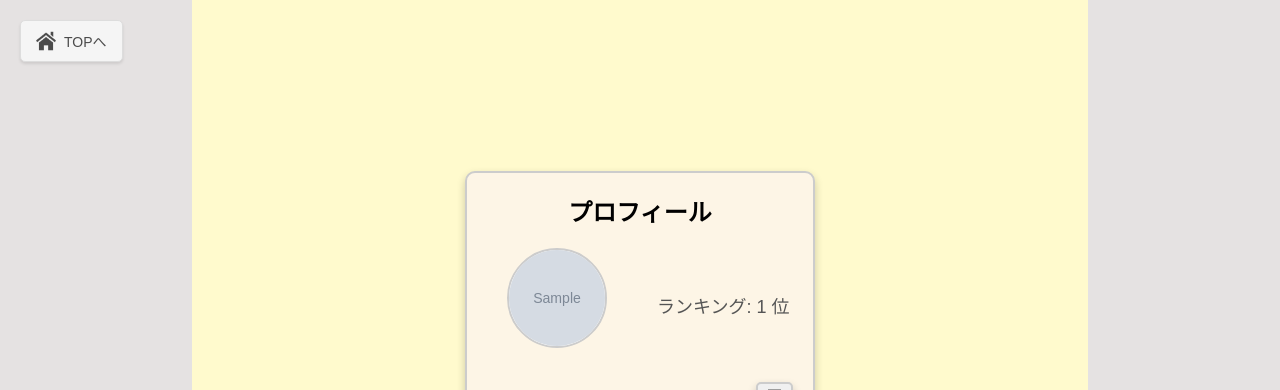
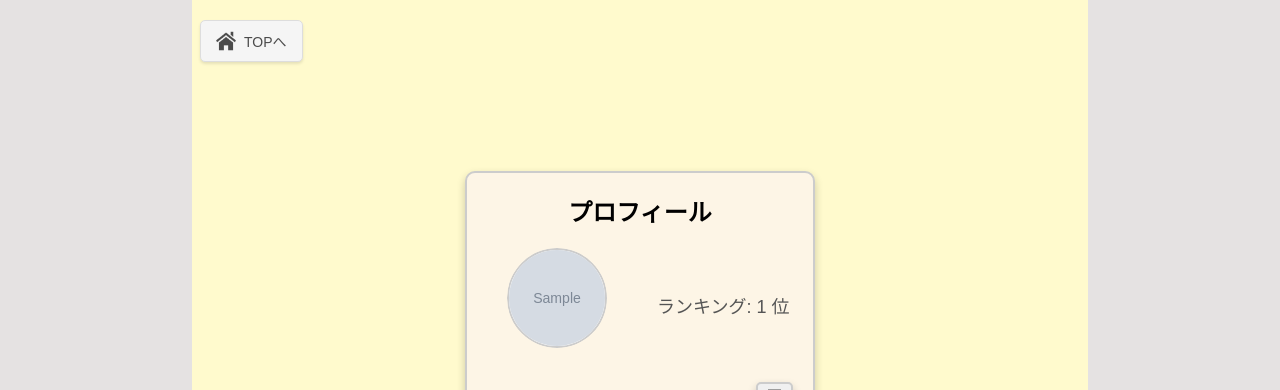
Before and after one commit to s1f10240027/CSex2-team-project, a Django app: template django1/musiq/templates/musiq/mypage.html in a window 1280 px wide. Shown: the top 390 px of the page. Run offline with Django 5.2, Linux system fonts and the light colour scheme; the template is opened without the code that fills it: most values are stand-ins (such as "Sample title", 1, 10 or a date in 2020); grey boxes marked "Sample" are stand-in pictures; grey boxes are pictures that could not be loaded.

Commit message:
アイコンにカーソル合わせたときのオーバーレイの追加

```diff
--- a/django1/musiq/templates/musiq/mypage.html
+++ b/django1/musiq/templates/musiq/mypage.html
@@ -24,7 +24,9 @@
                     {% csrf_token %}
                     <input type="hidden" name="form_type" value="changeIcon">
                     <input type="file" name="userIcon" class="imageInput" accept="image/*" onchange="changeIcon(event)">
-                    <img src="{{ userIcon }}" alt="icon" class="icon" onclick="ClickFileInput()">
+                    <span class="icon_container">
+                        <img src="{{ userIcon }}" alt="icon" class="icon" onclick="ClickFileInput()">
+                    </span>
                 </form>
                 <div class="score-info">
                     <p class="score-value">{{ user.best_score }}</p>
--- a/django1/static/css/mypage.css
+++ b/django1/static/css/mypage.css
@@ -30,23 +30,32 @@ h1 {
     margin-bottom: 20px;
 }
 
-.icon {
-    background-color: white;
+
+.icon_container {
+    position: relative;
+    display: inline-block;
     width: 100px;
     height: 100px;
+    margin-right: 50px;
+    margin-left: 20px;
+    margin-bottom: 10px;
+    border-radius: 50%;
+    overflow: hidden;
+  }
+
+  .icon {
+    background-color: white;
+    width: 100%;
+    height: 100%;
     border-radius: 50%;
     border: 2px solid #cccccc;
     cursor: pointer;
     object-fit: cover;
-    margin-right: 50px;
-    margin-left: 20px;
-    margin-bottom: 10px;
     transition: opacity 0.3s ease;
-}
+  }
 
-.icon:hover {
-    background-color: gray;
-}
+
+
 
 .score-info {
     text-align: left;
@@ -163,7 +172,7 @@ h1 {
 .topButton_container {
     position: fixed;
     top: 20px;
-    left: 20px;
+    left: 200px;
     z-index: 1000;
 }
 
@@ -190,7 +199,6 @@ h1 {
 
 .topButton:hover {
     background-color: #CCCCCC;
-
 }
 
 .imageInput {
@@ -200,3 +208,24 @@ h1 {
 .imagePost {
     display: none;
 }
+
+.icon:hover {
+    filter: brightness(50%);
+}
+
+.icon_container::after {
+    content: "クリックで変更";
+    color: white;
+    position: absolute;
+    top: 43%;
+    left: 15%;
+    font-size: 10px;
+    text-align: center;
+    opacity: 0;
+    pointer-events: none;
+    z-index: 1;
+}
+
+.icon_container:hover::after {
+    opacity: 1;
+}
```
